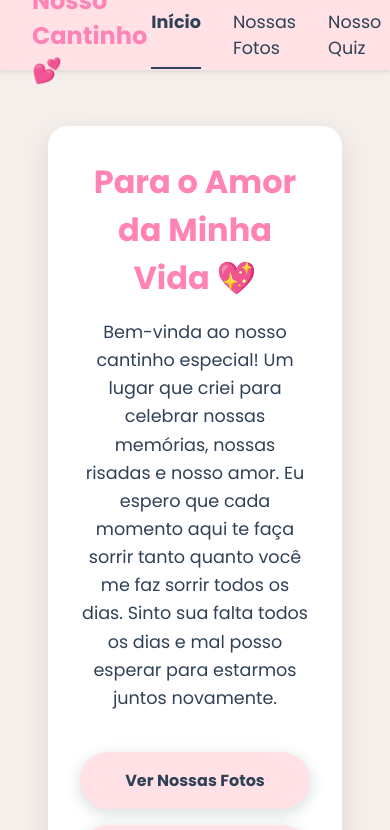
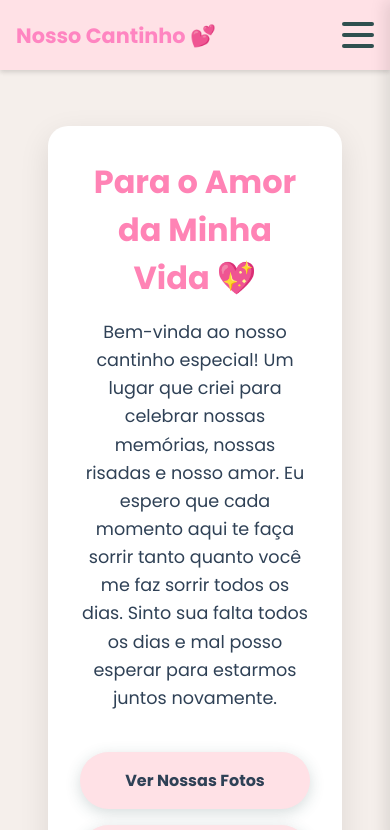
Before and after one commit to fernandoBellegarde/seven-six, a React (Vite) app: page / in a window 390 px wide. Shown: the top 830 px of the page. Built offline with nearby package versions, Linux system fonts and the light colour scheme.

Commit message:
feat(Menu): Enhance mobile menu styles and functionality with hamburger button

```diff
--- a/src/components/GaleriaDeFotos/GaleriaDeFotos.jsx
+++ b/src/components/GaleriaDeFotos/GaleriaDeFotos.jsx
@@ -8,7 +8,7 @@ import Ghibli from '../../assets/imgs/ghibli.jpg';
 import inicio from '../../assets/imgs/Inicio.jpg';
 import linda from '../../assets/imgs/linda.jpg';
 import ptcoitada from '../../assets/imgs/ptcoitada.jpg';
-import termino from '../../assets/imgs/termino.jpg';
+import termino from '../../assets/imgs/Termino.jpg';
 
 const nossasFotos = [
     { imagem: Afovaga, legenda: 'Eu me AFOGAVA, nas suas pernas' },
--- a/src/components/Menu/Menu.css
+++ b/src/components/Menu/Menu.css
@@ -1,6 +1,13 @@
+/* --- ESTILOS BASE (MOBILE-FIRST) --- */
+
 .menu-nav {
-  background-color: #ffe1e6;
-  padding: 0 2rem;
+  /* Usando o Rosa Pálido da sua paleta */
+  background-color: #FFE1E6;
+  padding: 0 1rem; /* Menos padding em telas pequenas */
+  position: sticky;
+  top: 0;
+  z-index: 100;
+  box-shadow: 0 2px 5px rgba(0, 0, 0, 0.05);
 }
 
 .menu-container {
@@ -13,34 +20,125 @@
 }
 
 .menu-logo a {
-  color: #ff83b5;
+  /* Usando o Azaleia da sua paleta */
+  color: #ff85c1;
+  text-decoration: none;
+  font-size: 1.3rem; /* Ligeiramente menor no mobile */
+  font-weight: bold;
+}
+
+/* --- ESTILOS DO MENU HAMBÚRGUER --- */
+.menu-hamburger {
+  display: flex; /* Visível por padrão no mobile */
+  flex-direction: column;
+  justify-content: space-around;
+  width: 2rem;
+  height: 2rem;
+  background: transparent;
+  border: none;
+  cursor: pointer;
+  padding: 0;
+  z-index: 10;
+}
+
+.menu-hamburger span {
+  width: 2rem;
+  height: 0.25rem;
+  /* Usando o Azul Marinho da paleta */
+  background: #2F4F4F;
+  border-radius: 10px;
+  transition: all 0.3s linear;
+  position: relative;
+  transform-origin: 1px;
+}
+
+/* Animação do hambúrguer para um 'X' */
+.menu-hamburger.aberto span:nth-child(1) {
+  transform: rotate(45deg);
+}
+.menu-hamburger.aberto span:nth-child(2) {
+  opacity: 0;
+  transform: translateX(20px);
+}
+.menu-hamburger.aberto span:nth-child(3) {
+  transform: rotate(-45deg);
+}
+
+
+/* --- ESTILOS DOS LINKS (MOBILE) --- */
+.menu-links {
+  display: flex;
+  flex-direction: column;
+  justify-content: center;
+  align-items: center;
+  gap: 2rem;
+  /* Usando o Bege da paleta para o fundo do menu */
+  background: #F5EFEB;
+  height: 100vh;
+  text-align: left;
+  padding: 2rem;
+  position: fixed;
+  top: 0;
+  right: 0;
+  transform: translateX(100%); /* Escondido fora da tela */
+  transition: transform 0.3s ease-in-out;
+  width: 60%;
+  max-width: 250px;
+  box-shadow: -5px 0 15px rgba(0,0,0,0.1);
+}
+
+.menu-links.aberto {
+  transform: translateX(0); /* Visível na tela */
+}
+
+.menu-link {
+  /* Usando o Azul Marinho para o texto */
+  color: #2F4F4F;
   text-decoration: none;
   font-size: 1.5rem;
   font-weight: bold;
+  position: relative;
+}
+
+.menu-link::after { display: none; } /* Remove a linha de baixo no mobile */
+.menu-link.active {
+  /* Usando o Azaleia para destacar o link ativo */
+  color: #ff85c1;
+}
+
+
+/* --- ESTILOS PARA TELAS MAIORES (TABLET E DESKTOP) --- */
+@media (min-width: 768px) {
+  .menu-hamburger {
+    display: none; /* Esconde o hambúrguer */
   }
 
   .menu-links {
-  display: flex;
-  gap: 2rem;
+    position: static;
+    transform: translateX(0);
+    height: auto;
+    width: auto;
+    flex-direction: row;
+    background: transparent;
+    box-shadow: none;
+    padding: 0;
   }
 
   .menu-link {
-  color: #2f4156;
-  text-decoration: none;
     font-size: 1.1rem;
     padding: 0.5rem 0;
-  position: relative;
-  transition: color 0.3s ease;
+    font-weight: normal; /* Volta ao peso normal */
   }
 
   .menu-link::after {
+    display: block; /* Mostra a linha de baixo novamente */
     content: '';
     position: absolute;
     bottom: 0;
     left: 0;
     width: 0;
     height: 2px;
-  background-color: #2f4156;
+    background-color: #2F4F4F;
     transition: width 0.3s ease;
   }
 
@@ -50,5 +148,7 @@
   }
 
   .menu-link.active {
+    color: #2F4F4F; /* Garante que a cor do link ativo seja a padrão */
     font-weight: bold;
   }
+}
--- a/src/components/Menu/Menu.jsx
+++ b/src/components/Menu/Menu.jsx
@@ -14,23 +14,23 @@ function Menu() {
     <nav className="menu-nav">
       <div className="menu-container">
         <div className="menu-logo">
+          {/* Adicionado NavLink aqui para consistência e onClick */}
           <NavLink to="/" onClick={fecharMenu}>Nosso Cantinho 💕</NavLink>
         </div>
 
-        {/* O menu hambúrguer só aparece em telas pequenas (controlado via CSS) */}
+        {/* Botão Hambúrguer que aparece em telas pequenas (controlado via CSS) */}
         <button
-          className="menu-hamburger"
+          className={`menu-hamburger ${menuAberto ? 'aberto' : ''}`}
           onClick={() => setMenuAberto(!menuAberto)}
-          aria-label="Abrir menu"
+          aria-label="Abrir ou fechar menu"
         >
-          {/* As 3 linhas do ícone */}
           <span></span>
           <span></span>
           <span></span>
         </button>
 
         {/* Adicionamos a classe 'aberto' quando o estado for true */}
-        <div className={menuAberto ? "menu-links aberto" : "menu-links"}>
+        <div className={`menu-links ${menuAberto ? 'aberto' : ''}`}>
           <NavLink to="/" className={({ isActive }) => isActive ? 'menu-link active' : 'menu-link'} onClick={fecharMenu}>
             Início
           </NavLink>
```
Lines whose indentation alone changed are shown as unchanged.
